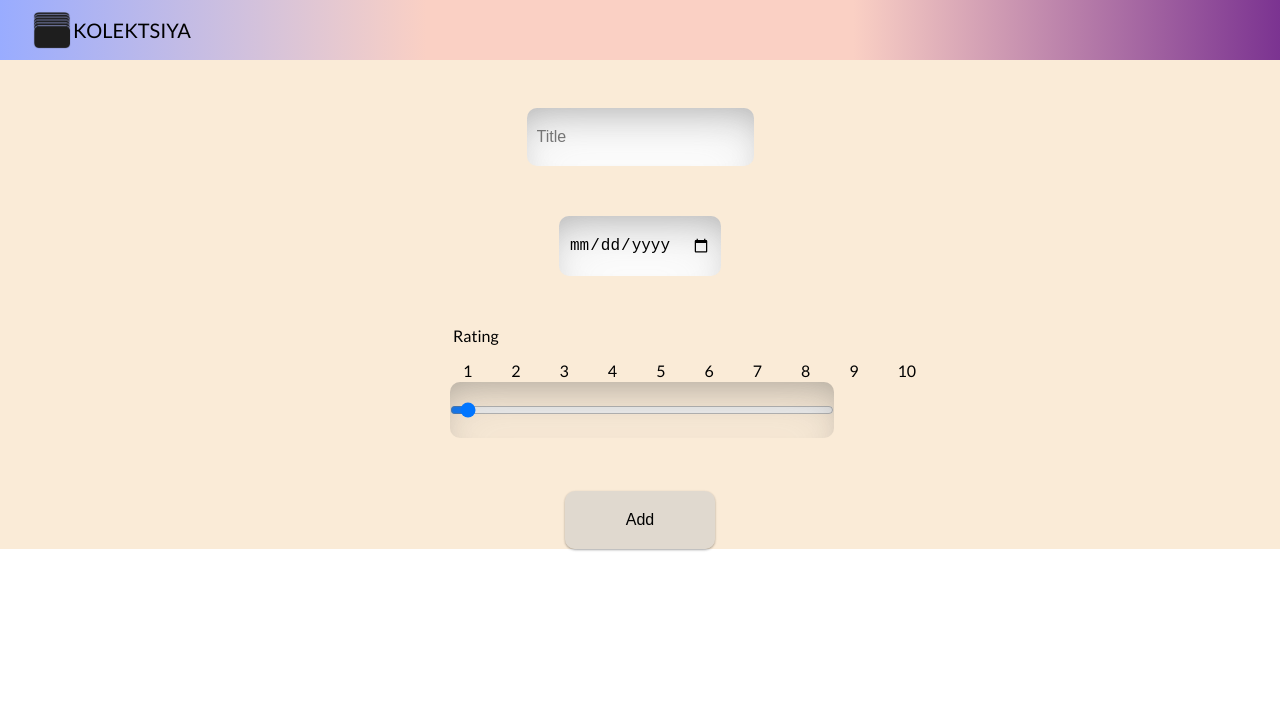
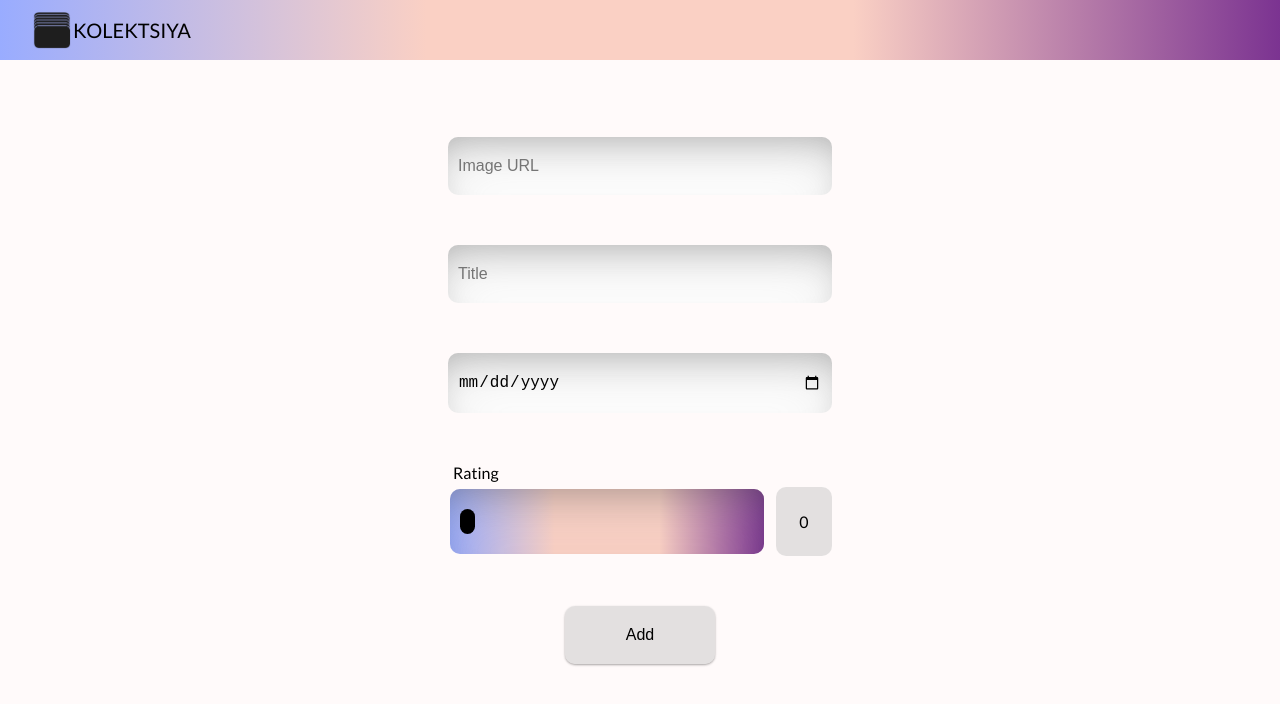
Before and after one commit to sskrkvsk/collection-app, a React (Create React App) app: page /addcustomitem in a window 1280 px wide. Shown: the top 704 px of the page. Built offline with nearby package versions, Linux system fonts and the light colour scheme.

Commit message:
add element + add custom el pages done

```diff
--- a/src/components/styles/AddCustomItem.styled.js
+++ b/src/components/styles/AddCustomItem.styled.js
@@ -2,9 +2,8 @@ import styled from "styled-components";
 
 // Add custom item
 export const AddCustomItemStyle = styled.div`
-    background-color: antiquewhite;
     width: 100%;
-    height: calc(100vh - ${({theme}) => theme.height.headerHight});
+    height: 100vh;
     display: flex;
     flex-direction: column;
     align-items: center;
@@ -15,25 +14,48 @@ export const AddCustomItemStyle = styled.div`
     section {
         margin: 0 auto;
         width: 30%;
-        input {
-            width: 100%;
-        }
-
         label {
             margin-left: 5px;
         }
 
-       > ul {
-        /* align-self: center; */
-        padding: 0;
-        margin-bottom: 0;
-        margin-left: 15px;
-        display: flex;
-        /* width: 150px; */
-        gap: 39px;
-    }
+        > div {
+            display: flex;
+            gap: 10px;
+            margin-top: 5px;
+
+            p {
+                display: flex;
+                align-items: center;
+                justify-content: center;
+                width: 70px;
+                background-color: ${({theme}) => theme.colors.card};
+                border-radius: ${({theme}) => theme.border.radius};
+                font-size: ${({theme}) => theme.typography.fontSizeMb};
+            }
+        }
     }
 
+    input {
+            width: 30%;
+        }
 
+    input[type="range"] {
+        width: 100%;
+        padding: 20px 10px;
+        background: ${({theme}) => theme.colors.gradient};
+        box-shadow: ${({theme}) => theme.shadows.input};
+        border-radius: ${({theme}) => theme.border.radius};
+        -webkit-appearance: none;
+        appearance: none;
+        cursor: pointer;
+    }
 
+    input[type="range"]::-webkit-slider-thumb {
+        -webkit-appearance: none;
+        appearance: none;
+        height: 25px;
+        width: 15px;
+        border-radius: ${({theme}) => theme.border.radius};
+        background-color: black;
+    }
 `
--- a/src/components/styles/AddItem.styled.js
+++ b/src/components/styles/AddItem.styled.js
@@ -2,9 +2,8 @@ import styled from "styled-components";
 
 // Add custom item
 export const AddItemStyle = styled.div`
-    background-color: antiquewhite;
     width: 100%;
-    height: calc(100vh - ${({theme}) => theme.height.headerHight});
+    height: 100vh;
     display: flex;
     flex-direction: column;
     align-items: center;
@@ -18,4 +17,8 @@ export const AddItemStyle = styled.div`
         gap: 40px;
         margin-bottom: 100px;
     }
+
+    input {
+        width: 30%;
+    }
 `
--- a/src/components/styles/Global.js
+++ b/src/components/styles/Global.js
@@ -5,7 +5,7 @@ const GlobalStyle = createGlobalStyle`
 * {
 	box-sizing: border-box;
 }
-body {
+body, p {
 	margin: 0;
 	padding: 0;
 	font-family: 'Lato', sans-serif;
--- a/src/components/styles/Page.styled.js
+++ b/src/components/styles/Page.styled.js
@@ -3,7 +3,6 @@ import styled from "styled-components";
 // Home
 export const PageStyle = styled.section`
 background-color: ${({theme}) => theme.colors.body};
-/* position: relative; */
 display: flex;
 flex-direction: column;
 align-items: center;
--- a/src/pages/AddCustomItem.js
+++ b/src/pages/AddCustomItem.js
@@ -5,6 +5,7 @@ import Header from '../components/Header'
 import { AddCustomItemStyle } from '../components/styles/AddCustomItem.styled'
 import { AddBtnStyle } from '../components/styles/AddBtn.styled'
 import { InputStyle } from '../components/styles/Input.styled'
+import { PageStyle } from '../components/styles/Page.styled'
 
 const AddCustomItem = () => {
   const location = useLocation();
@@ -68,7 +69,7 @@ const AddCustomItem = () => {
   }
 
   return (
-  <div>
+  <PageStyle>
     <Header />
     <AddCustomItemStyle>
     {missed && <span>missed field</span>}
@@ -94,21 +95,21 @@ const AddCustomItem = () => {
       </InputStyle>
       <section>
       <label>Rating</label>
-      <ul>
-        <li>1</li><li>2</li><li>3</li><li>4</li><li>5</li><li>6</li><li>7</li><li>8</li><li>9</li><li>10</li>
-      </ul>
-      <InputStyle
-        type='range'
-        min="1" max="10" step="1"
-        name='rating'
-        onChange={handleChange}
-        value={inputData.rating}>
-      </InputStyle>
+      <div>
+        <input
+          type='range'
+          min="1" max="10" step="1"
+          name='rating'
+          onChange={handleChange}
+          value={inputData.rating}>
+        </input>
+        <p>{inputData.rating}</p>
+      </div>
       </section>
       <AddBtnStyle onClick={handleAdd}>Add</AddBtnStyle>
     </AddCustomItemStyle>
     {canRedirect && <Redirect to={`/${category}`} />}
-  </div>
+  </PageStyle>
   )
 }
 
--- a/src/pages/AddItem.js
+++ b/src/pages/AddItem.js
@@ -5,6 +5,7 @@ import Header from '../components/Header'
 import { AddBtnStyle } from '../components/styles/AddBtn.styled'
 import { InputStyle } from '../components/styles/Input.styled'
 import { AddItemStyle } from '../components/styles/AddItem.styled'
+import { PageStyle } from '../components/styles/Page.styled'
 
 const AddItem = () => {
   const history = useHistory();
@@ -121,7 +122,7 @@ const AddItem = () => {
   }, [responseData]);
 
   return (
-    <div>
+    <PageStyle>
       <Header />
       <AddItemStyle>
         <InputStyle type='text' onChange={handleChange} value={searchItem} placeholder='Write a Title'></InputStyle>
@@ -134,7 +135,7 @@ const AddItem = () => {
 
         </section>
       </AddItemStyle>
-    </div>
+    </PageStyle>
   )
 }
 
```
